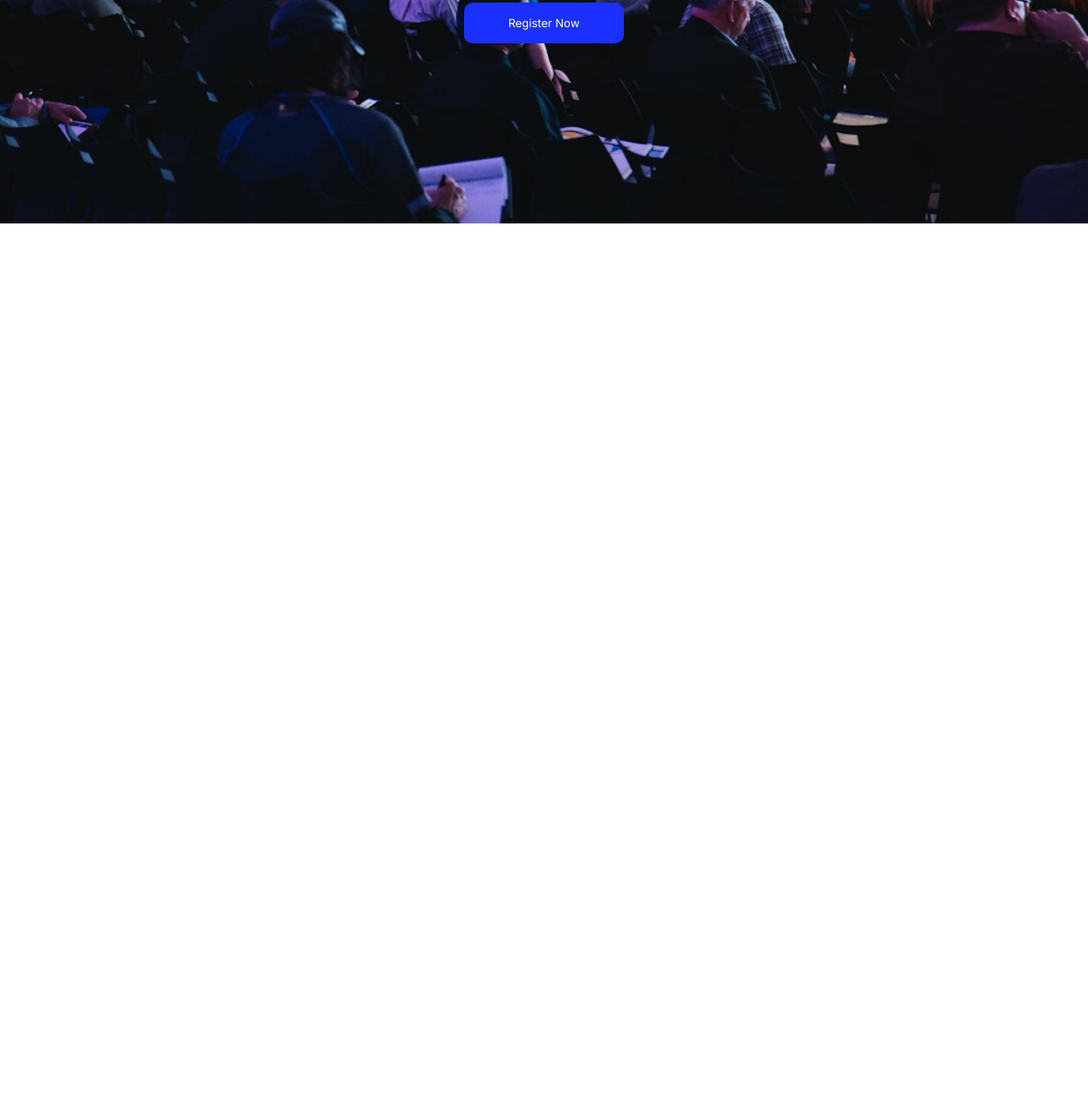
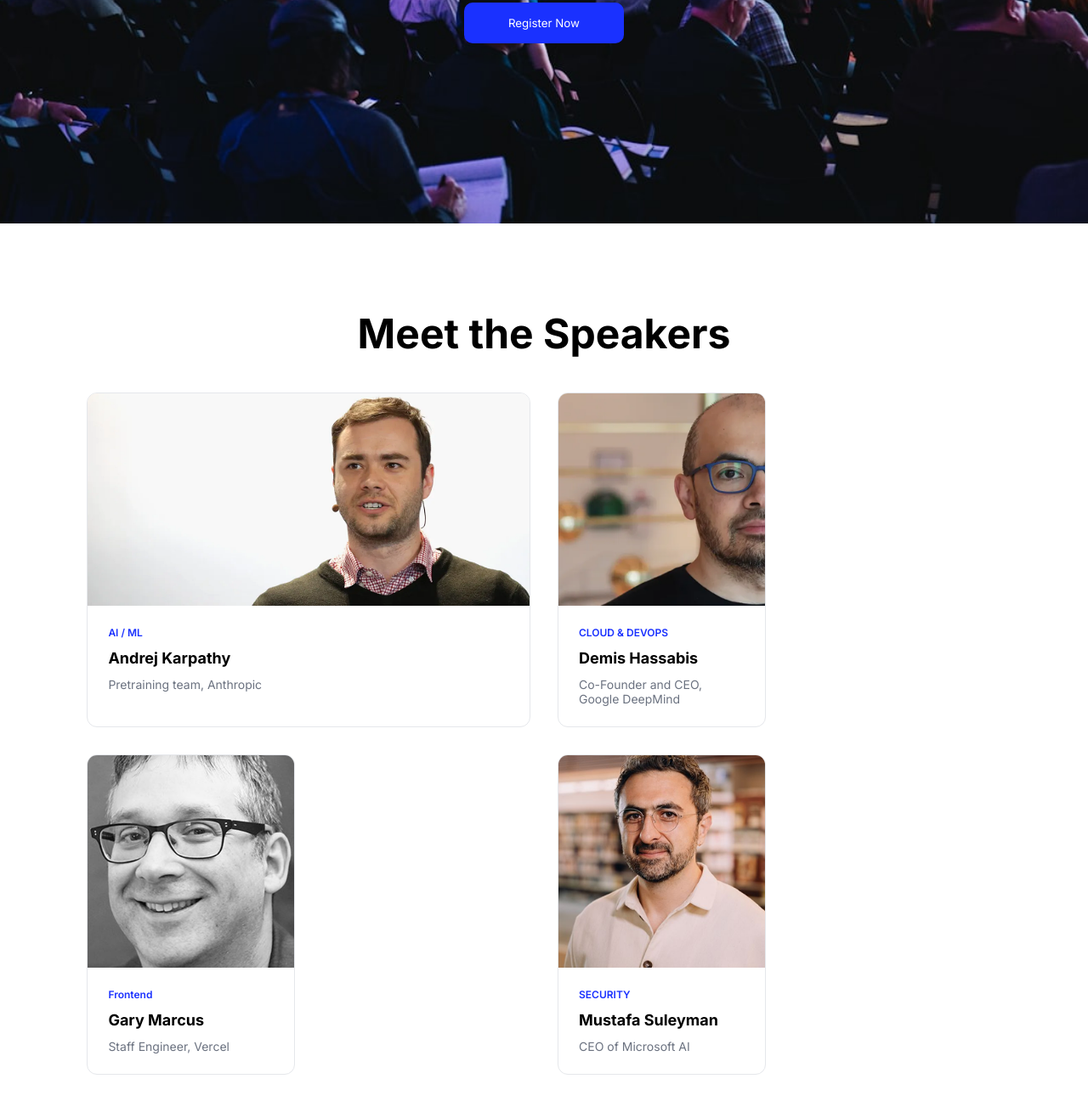
Before and after one commit to saif09876809/ph-assignment, a plain HTML site: page index.html in a window 1280 px wide. Shown: the part 633-1936 px from the top of the page at 85% size. Before the commit the page ends 896 px from the top, so only its background shows below. Drawn offline with Linux system fonts and the light colour scheme.

Commit message:
Meet the Speakers Section Added.

```diff
--- a/index.html
+++ b/index.html
@@ -44,5 +44,58 @@
         <button class="banner-button">Register Now</button>
       </div>
     </div>
+
+    <section class="speakers">
+      <h2 class="title">Meet the Speakers</h2>
+      <div class="speakers-grid">
+      <div class="card">
+        <div class="card-image">
+          <img src="./assets/andrej.png" alt="Andrej Karpathy" />
+        </div>
+        <div class="card-texts">
+          <span class="profession">AI / ML</span>
+          <h3 class="name">Andrej Karpathy</h3>
+          <p class="speaker-role">Pretraining team, Anthropic</p>
+        </div>
+      </div>
+
+      <div class="speakers-grid">
+      <div class="card">
+        <div class="card-image">
+          <img src="./assets/demis.png" alt="Andrej Karpathy" />
+        </div>
+        <div class="card-texts">
+          <span class="profession">CLOUD & DEVOPS</span>
+          <h3 class="name">Demis Hassabis</h3>
+          <p class="speaker-role">Co-Founder and CEO, Google DeepMind</p>
+        </div>
+      </div>
+      </div>
+      <div class="speakers-grid">
+      <div class="card">
+        <div class="card-image">
+          <img src="./assets/gary.png" alt="Andrej Karpathy" />
+        </div>
+        <div class="card-texts">
+          <span class="profession">Frontend</span>
+          <h3 class="name">Gary Marcus</h3>
+          <p class="speaker-role">Staff Engineer, Vercel</p>
+        </div>
+      </div>
+      </div>
+      <div class="speakers-grid">
+      <div class="card">
+        <div class="card-image">
+          <img src="./assets/mustafa.png" alt="Andrej Karpathy" />
+        </div>
+        <div class="card-texts">
+          <span class="profession">SECURITY</span>
+          <h3 class="name">Mustafa Suleyman</h3>
+          <p class="speaker-role">CEO of Microsoft AI</p>
+        </div>
+      </div>
+      </div>
+      </div>
+    </section>
   </body>
 </html>
--- a/style.css
+++ b/style.css
@@ -60,3 +60,73 @@
 .banner-texts h1 {
     font-size: 65px;
 }
+
+.title {
+    text-align: center;
+    padding: 40px;
+    font-size: 3rem;
+}
+
+.speakers-grid {
+  display: grid;
+  grid-template-columns: repeat(2, 1fr);
+  gap: 32px;
+  justify-content: center;
+}
+
+
+.card {
+    border: 1px solid #e5e7eb;
+  border-radius: 12px;
+  overflow: hidden;
+  display: flex;
+  flex-direction: column;
+}
+
+.card-image {
+    position: relative;
+
+}
+
+.card-image img {
+    width: 100%;
+    height: 100%;
+    object-fit: cover;
+}
+
+.card-texts {
+    display: flex;
+    flex-direction: column;
+    gap: 12px;
+    padding: 24px;
+    text-align: left;
+}
+
+.profession {
+    font-size: 12px;
+    font-weight: 600;
+    color: #1a31ff;
+
+
+}
+
+.name {
+    font-size: 18px;
+    font-weight: 700;
+    color: #000000;
+}
+
+.speaker-role {
+    font-size: 14px;
+    color: #6b7280;
+    font-weight: 400;
+}
+
+.speakers {
+    padding: 60px 8%;
+}
+
+.card-image {
+    height: 250px;
+    overflow: hidden;
+}
```
